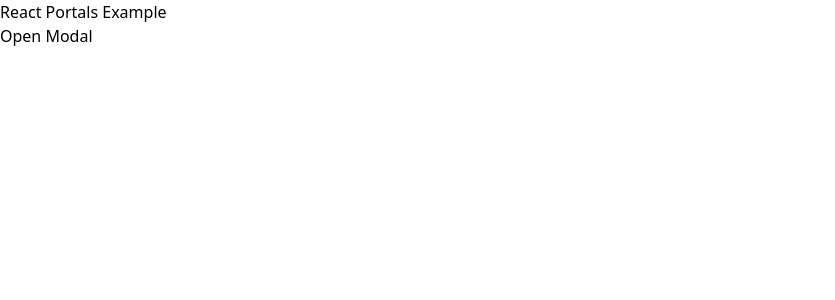
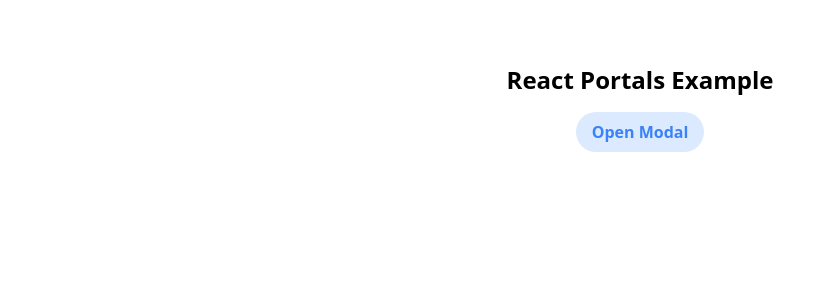
Before and after one commit to Hardy101/100DaysofCode-ReactJS, a React (Vite) app in the folder ReactIntro/: page / in a window 1280 px wide. Shown: the top 300 px of the page, without its empty margins (0-835 px from the left). Built offline with nearby package versions, Linux system fonts and the light colour scheme.

Commit message:
modal redesign

```diff
--- a/ReactIntro/src/App.tsx
+++ b/ReactIntro/src/App.tsx
@@ -21,9 +21,9 @@ function App() {
         <BuggyComponent />
       </ErrorBoundary>
       ; */}
-      <div>
-        <h1>React Portals Example</h1>
-        <button onClick={() => setShowModal(true)}>Open Modal</button>
+      <div className="py-16 text-center">
+        <h1 className="font-bold mb-4 text-2xl">React Portals Example</h1>
+        <button className="bg-blue-100 text-blue-500 rounded-3xl font-bold py-2 px-4" onClick={() => setShowModal(true)}>Open Modal</button>
         {showModal && (
           <Modal onClose={() => setShowModal(false)}>
             <h2 className="mt-2">Modal Content</h2>
```
